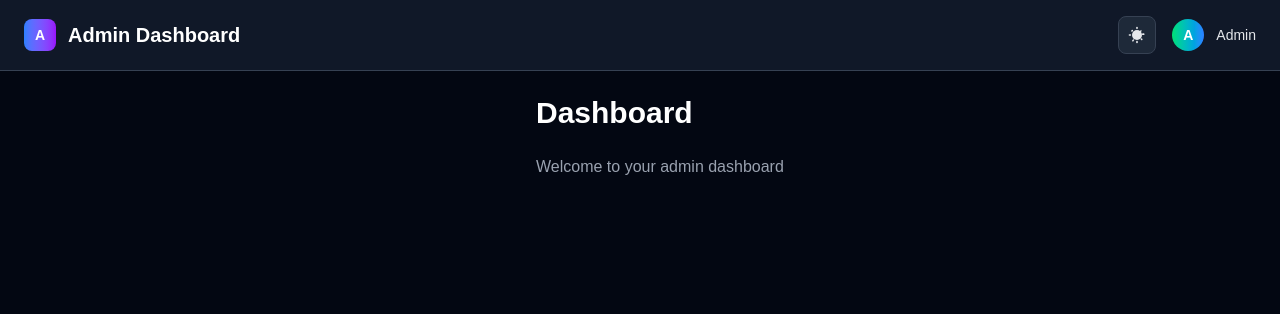
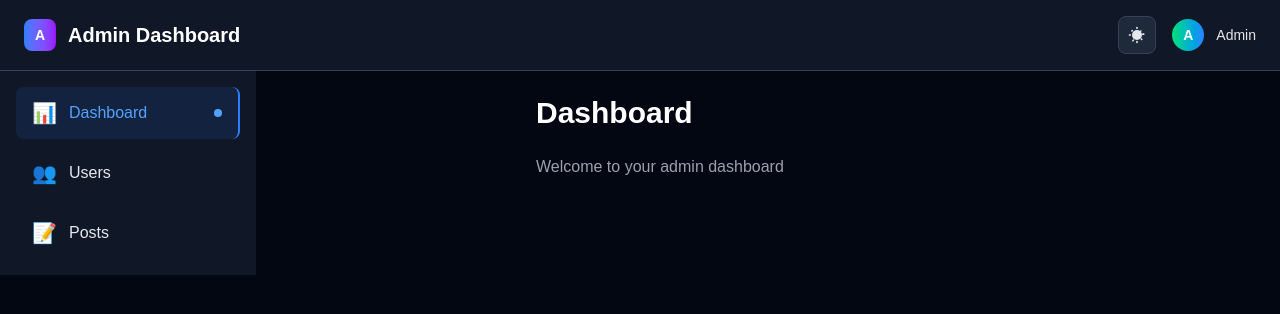
Before and after one commit to sarowarhosen03/admin-dashbard, a Next.js app: page / in a window 1280 px wide. Shown: the top 314 px of the page. Built offline with nearby package versions, Linux system fonts and the light colour scheme.

Commit message:
refactor sidebar and layout

```diff
--- a/app/components/Layout.tsx
+++ b/app/components/Layout.tsx
@@ -18,12 +18,12 @@ export default function Layout({ children }: LayoutProps) {
 
     return (
         <div className="min-h-screen bg-gray-50 dark:bg-gray-950">
-            <Navbar />
+            <Navbar onMenuToggle={toggleSidebar} />
 
             <div className="flex">
                 <Sidebar isOpen={sidebarOpen} onToggle={toggleSidebar} />
 
-                <div className="flex-1 lg:ml-64">
+                <div className="flex-1 md:ml-64">
                     <motion.main
                         initial={{ opacity: 0, y: 20 }}
                         animate={{ opacity: 1, y: 0 }}
--- a/app/components/Navbar.tsx
+++ b/app/components/Navbar.tsx
@@ -3,19 +3,48 @@
 import { motion } from 'framer-motion';
 import { useTheme } from './ThemeProvider';
 
-export default function Navbar() {
+interface NavbarProps {
+    onMenuToggle: () => void;
+}
+
+export default function Navbar({ onMenuToggle }: NavbarProps) {
     const { theme, toggleTheme, mounted } = useTheme();
     const isDark = theme === 'dark';
 
     return (
         <nav className="bg-white dark:bg-gray-900 border-b border-gray-200 dark:border-gray-700 px-6 py-4">
             <div className="flex items-center justify-between">
-                {/* Logo */}
-                <div className="flex items-center space-x-3">
-                    <div className="w-8 h-8 bg-gradient-to-r from-blue-500 to-purple-600 rounded-lg flex items-center justify-center text-white font-bold text-sm">
-                        A
+                {/* Logo and Mobile Menu */}
+                <div className="flex items-center space-x-4">
+                    {/* Mobile Menu Button */}
+                    <motion.button
+                        onClick={onMenuToggle}
+                        whileHover={{ scale: 1.05 }}
+                        whileTap={{ scale: 0.95 }}
+                        className="lg:hidden p-2 rounded-lg hover:bg-gray-100 dark:hover:bg-gray-800 transition-colors"
+                        aria-label="Toggle menu"
+                    >
+                        <svg
+                            className="w-6 h-6 text-gray-600 dark:text-gray-300"
+                            fill="none"
+                            stroke="currentColor"
+                            viewBox="0 0 24 24"
+                        >
+                            <path
+                                strokeLinecap="round"
+                                strokeLinejoin="round"
+                                strokeWidth={2}
+                                d="M4 6h16M4 12h16M4 18h16"
+                            />
+                        </svg>
+                    </motion.button>
+
+                    <div className="flex items-center space-x-3">
+                        <div className="w-8 h-8 bg-gradient-to-r from-blue-500 to-purple-600 rounded-lg flex items-center justify-center text-white font-bold text-sm">
+                            A
+                        </div>
+                        <h1 className="text-xl font-bold text-gray-900 dark:text-white">Admin Dashboard</h1>
                     </div>
-                    <h1 className="text-xl font-bold text-gray-900 dark:text-white">Admin Dashboard</h1>
                 </div>
 
                 {/* Right side - Theme toggle and user */}
--- a/app/components/Sidebar.tsx
+++ b/app/components/Sidebar.tsx
@@ -1,115 +1,83 @@
-'use client';
+"use client";
 
-import { motion } from 'framer-motion';
-import { useState } from 'react';
+import Link from "next/link";
+import { usePathname } from "next/navigation";
+import { useEffect, useState } from "react";
 
 interface SidebarProps {
   isOpen: boolean;
   onToggle: () => void;
 }
 
-interface MenuItem {
-    id: string;
-    label: string;
-    icon: string;
-    href: string;
-}
-
-const menuItems: MenuItem[] = [
-    { id: 'dashboard', label: 'Dashboard', icon: '📊', href: '/' },
-    { id: 'analytics', label: 'Analytics', icon: '📈', href: '/analytics' },
-    { id: 'users', label: 'Users', icon: '👥', href: '/users' },
-    { id: 'orders', label: 'Orders', icon: '📦', href: '/orders' },
-    { id: 'products', label: 'Products', icon: '🛍️', href: '/products' },
-    { id: 'settings', label: 'Settings', icon: '⚙️', href: '/settings' },
+const menuItems = [
+  { id: "dashboard", label: "Dashboard", icon: "📊", href: "/" },
+  { id: "users", label: "Users", icon: "👥", href: "/users" },
+  { id: "posts", label: "Posts", icon: "📝", href: "/posts" },
 ];
 
 export default function Sidebar({ isOpen, onToggle }: SidebarProps) {
-    const [activeItem, setActiveItem] = useState('dashboard');
+  const [mdUp, setMdUp] = useState(false);
+  const pathname = usePathname();
+
+  // Keep sidebar open on md and larger screens
+  useEffect(() => {
+    if (typeof window === "undefined") return;
+    const media = window.matchMedia("(min-width: 768px)");
+    const handler = () => setMdUp(media.matches);
+    handler();
+    media.addEventListener("change", handler);
+    return () => media.removeEventListener("change", handler);
+  }, []);
 
   return (
     <>
       {/* Mobile Overlay */}
-            {isOpen && (
-                <motion.div
-                    initial={{ opacity: 0 }}
-                    animate={{ opacity: 1 }}
-                    exit={{ opacity: 0 }}
+      {isOpen && !mdUp && (
+        <div
           onClick={onToggle}
-                    className="fixed inset-0 bg-black bg-opacity-50 z-40 lg:hidden"
+          className="fixed inset-0 bg-black bg-opacity-50 z-40 md:hidden"
         />
       )}
 
       {/* Sidebar */}
-            <motion.aside
-                initial={{ x: -300 }}
-                animate={{ x: isOpen ? 0 : -300 }}
-                transition={{ type: 'spring', stiffness: 300, damping: 30 }}
-                className={`fixed top-0 left-0 h-full w-64 bg-white dark:bg-gray-900 shadow-xl dark:shadow-black/20 z-50 lg:relative lg:translate-x-0 lg:shadow-none ${isOpen ? 'translate-x-0' : '-translate-x-full'
+      <aside
+        className={`fixed top-0 left-0 h-full w-64 bg-white dark:bg-gray-900 shadow-xl dark:shadow-black/20 z-50 md:relative md:translate-x-0 md:shadow-none lg:relative lg:translate-x-0 lg:shadow-none ${
+          mdUp
+            ? "translate-x-0"
+            : isOpen
+            ? "translate-x-0"
+            : "-translate-x-full"
         }`}
       >
         <div className="flex flex-col h-full">
-                    {/* Header */}
-                    <div className="p-6 border-b border-gray-200 dark:border-gray-700">
-                        <div className="flex items-center space-x-3">
-                            <motion.div
-                                whileHover={{ rotate: 360 }}
-                                transition={{ duration: 0.6 }}
-                                className="w-10 h-10 bg-gradient-to-r from-blue-500 to-purple-600 rounded-lg flex items-center justify-center text-white font-bold text-lg"
-                            >
-                                A
-                            </motion.div>
-                            <div>
-                                <h1 className="text-xl font-bold text-gray-900 dark:text-white">Admin Panel</h1>
-                                <p className="text-sm text-gray-500 dark:text-gray-400">Dashboard v2.0</p>
-                            </div>
-                        </div>
-                    </div>
-
-                    {/* Navigation */}
           <nav className="flex-1 p-4">
             <ul className="space-y-2">
               {menuItems.map((item) => (
-                                <motion.li key={item.id}>
-                                    <motion.a
+                <li key={item.id}>
+                  <div
+                    className={`flex items-center space-x-3 px-4 py-3 rounded-lg transition-colors cursor-pointer ${
+                      pathname === item.href
+                        ? "bg-blue-50 dark:bg-blue-500/10 text-blue-600 dark:text-blue-400 border-r-2 border-blue-600 dark:border-blue-500"
+                        : "text-gray-700 dark:text-gray-200 hover:bg-gray-50 dark:hover:bg-gray-800"
+                    }`}
+                  >
+                    <Link
                       href={item.href}
-                                        onClick={() => setActiveItem(item.id)}
-                                        whileHover={{ x: 5 }}
-                                        whileTap={{ scale: 0.98 }}
-                                        className={`flex items-center space-x-3 px-4 py-3 rounded-lg transition-colors cursor-pointer ${activeItem === item.id
-                                            ? 'bg-blue-50 dark:bg-blue-500/10 text-blue-600 dark:text-blue-400 border-r-2 border-blue-600 dark:border-blue-500'
-                                            : 'text-gray-700 dark:text-gray-200 hover:bg-gray-50 dark:hover:bg-gray-800'
-                                            }`}
+                      className="flex items-center space-x-3 w-full"
                     >
                       <span className="text-xl">{item.icon}</span>
                       <span className="font-medium">{item.label}</span>
-                                        {activeItem === item.id && (
-                                            <motion.div
-                                                layoutId="activeIndicator"
-                                                className="ml-auto w-2 h-2 bg-blue-600 dark:bg-blue-400 rounded-full"
-                                                transition={{ type: 'spring', stiffness: 500, damping: 30 }}
-                                            />
+                      {pathname === item.href && (
+                        <div className="ml-auto w-2 h-2 bg-blue-600 dark:bg-blue-400 rounded-full" />
                       )}
-                                    </motion.a>
-                                </motion.li>
+                    </Link>
+                  </div>
+                </li>
               ))}
             </ul>
           </nav>
-
-                    {/* Footer */}
-                    <div className="p-4 border-t border-gray-200 dark:border-gray-700">
-                        <div className="flex items-center space-x-3 p-3 rounded-lg bg-gray-50 dark:bg-gray-800">
-                            <div className="w-8 h-8 bg-gradient-to-r from-green-400 to-blue-500 rounded-full flex items-center justify-center text-white text-sm font-bold">
-                                U
         </div>
-                            <div className="flex-1">
-                                <p className="text-sm font-medium text-gray-900 dark:text-gray-100">Admin User</p>
-                                <p className="text-xs text-gray-500 dark:text-gray-400">admin@example.com</p>
-                            </div>
-                        </div>
-                    </div>
-                </div>
-            </motion.aside>
+      </aside>
     </>
   );
 }
--- a/app/layout.tsx
+++ b/app/layout.tsx
@@ -1,5 +1,6 @@
 import type { Metadata } from "next";
 import { Geist, Geist_Mono } from "next/font/google";
+import Layout from "./components/Layout";
 import ThemeProvider from "./components/ThemeProvider";
 import "./globals.css";
 
@@ -29,7 +30,9 @@ export default function RootLayout({
         className={`${geistSans.variable} ${geistMono.variable} antialiased`}
       >
         <ThemeProvider>
-          {children}
+          <Layout>
+            {children}
+          </Layout>
         </ThemeProvider>
       </body>
     </html>
--- a/app/page.tsx
+++ b/app/page.tsx
@@ -1,13 +1,12 @@
 
-import Layout from './components/Layout';
 
 export default function Home() {
   return (
-    <Layout>
-      <div className="space-y-6">
-        <h1 className="text-3xl font-bold text-gray-900 dark:text-white">Dashboard</h1>
-        <p className="text-gray-600 dark:text-gray-400">Welcome to your admin dashboard</p>
-      </div>
-    </Layout>
+
+    <div className="space-y-6">
+      <h1 className="text-3xl font-bold text-gray-900 dark:text-white">Dashboard</h1>
+      <p className="text-gray-600 dark:text-gray-400">Welcome to your admin dashboard</p>
+    </div>
+
   );
 }
```
Lines whose indentation alone changed are shown as unchanged.
